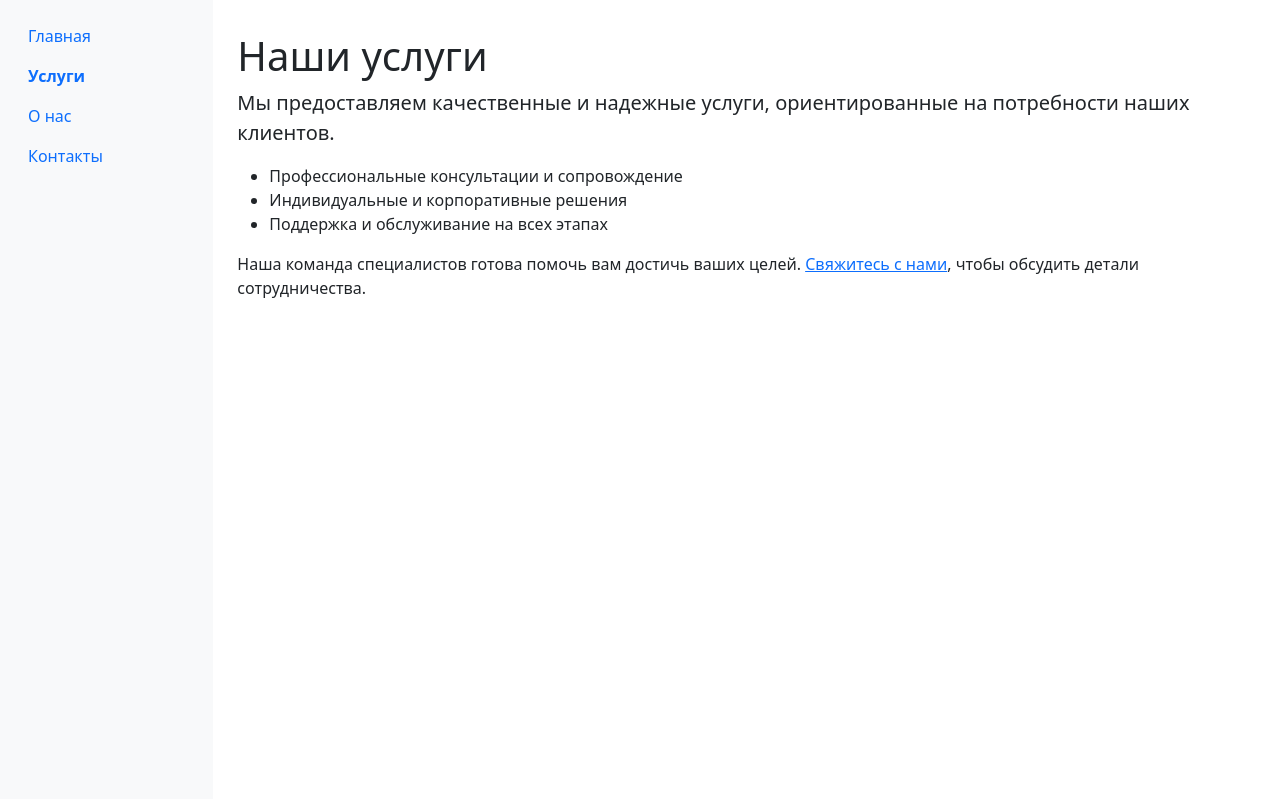
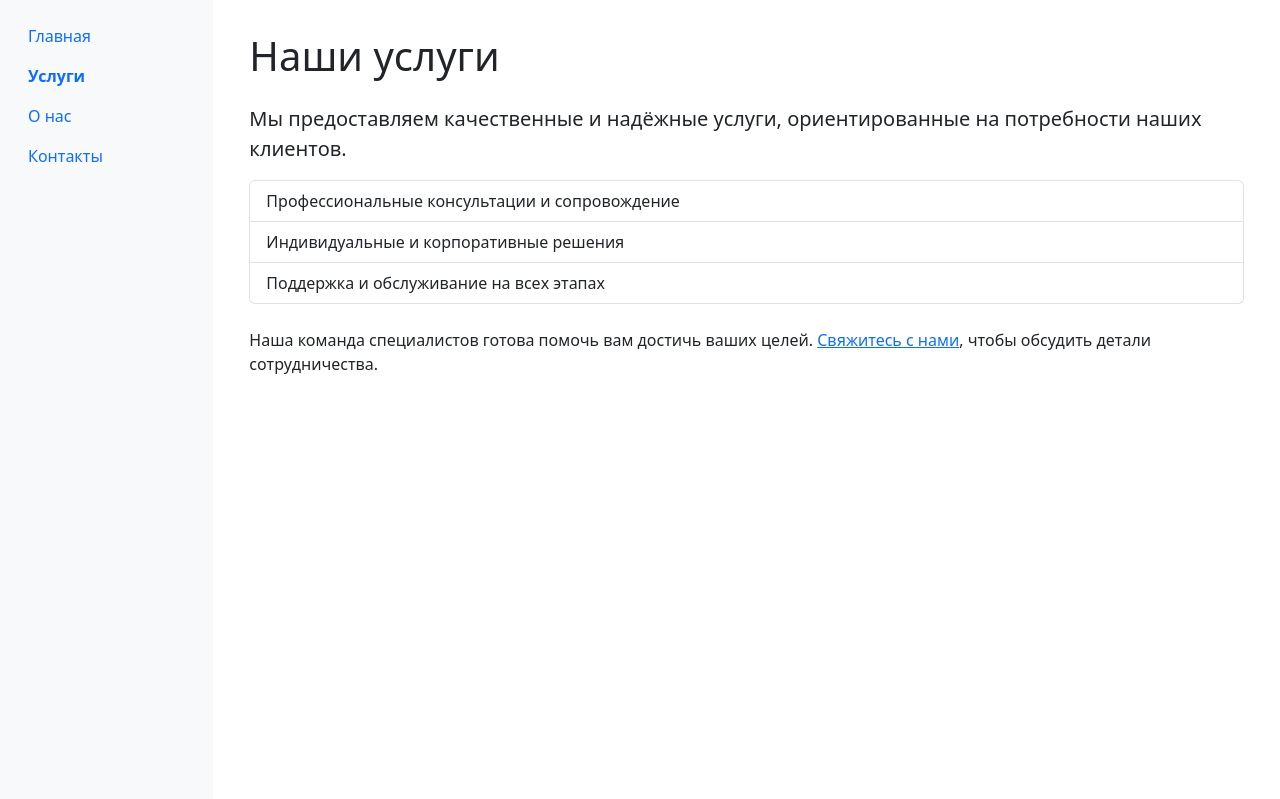
Before and after one commit to Gullwinkle/DJ02, a Django app: page /services/ in a window 1280 px wide. Shown: the top 799 px of the page. Run offline with Django 5.2, Linux system fonts and the light colour scheme.

Commit message:
bootstrap styles added on pages

```diff
--- a/first/main/templates/main/about.html
+++ b/first/main/templates/main/about.html
@@ -5,11 +5,13 @@
 {% endblock %}
 
 {% block content %}
-<h1>О нас</h1>
+<div class="container">
+  <h1 class="mb-4">О нас</h1>
   <p>
     Наша компания уже более 10 лет помогает клиентам достигать целей с помощью качественных и эффективных решений. Мы ценим доверие и стремимся к долгосрочному сотрудничеству.
   </p>
   <p>
     Команда опытных специалистов всегда готова предложить индивидуальный подход и высокий уровень сервиса.
   </p>
+</div>
 {% endblock %}
--- a/first/main/templates/main/services.html
+++ b/first/main/templates/main/services.html
@@ -5,19 +5,20 @@
 {% endblock %}
 
 {% block content %}
-    <h1>Наши услуги</h1>
-<p class="lead">
-  Мы предоставляем качественные и надежные услуги, ориентированные на потребности наших клиентов.
-</p>
+<div class="container">
+  <h1 class="mb-4">Наши услуги</h1>
+  <p class="lead">
+    Мы предоставляем качественные и надёжные услуги, ориентированные на потребности наших клиентов.
+  </p>
 
-<ul>
-  <li>Профессиональные консультации и сопровождение</li>
-  <li>Индивидуальные и корпоративные решения</li>
-  <li>Поддержка и обслуживание на всех этапах</li>
-</ul>
+  <ul class="list-group mb-4">
+    <li class="list-group-item">Профессиональные консультации и сопровождение</li>
+    <li class="list-group-item">Индивидуальные и корпоративные решения</li>
+    <li class="list-group-item">Поддержка и обслуживание на всех этапах</li>
+  </ul>
 
-<p>
-  Наша команда специалистов готова помочь вам достичь ваших целей. <a href="{% url 'contacts' %}">Свяжитесь с нами</a>, чтобы обсудить детали сотрудничества.
-</p>
-
+  <p>
+    Наша команда специалистов готова помочь вам достичь ваших целей. <a href="{% url 'contacts' %}" class="link-primary">Свяжитесь с нами</a>, чтобы обсудить детали сотрудничества.
+  </p>
+</div>
 {% endblock %}
```
Also changed, not shown: first/main/templates/main/contacts.html (+11 -9 lines), first/main/templates/main/index.html (+9 -7 lines). Lines whose indentation alone changed are shown as unchanged.
